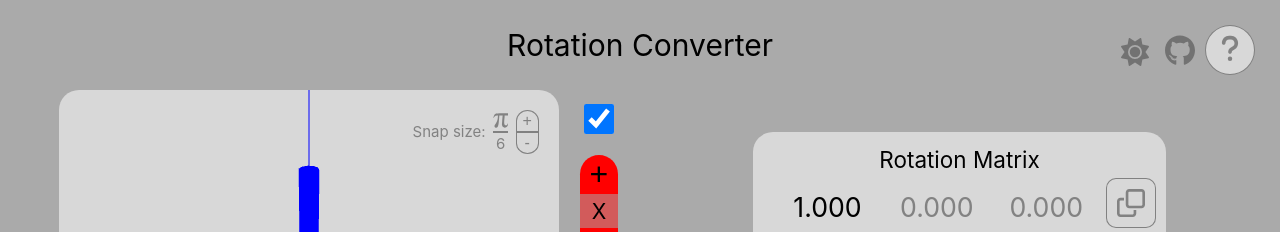
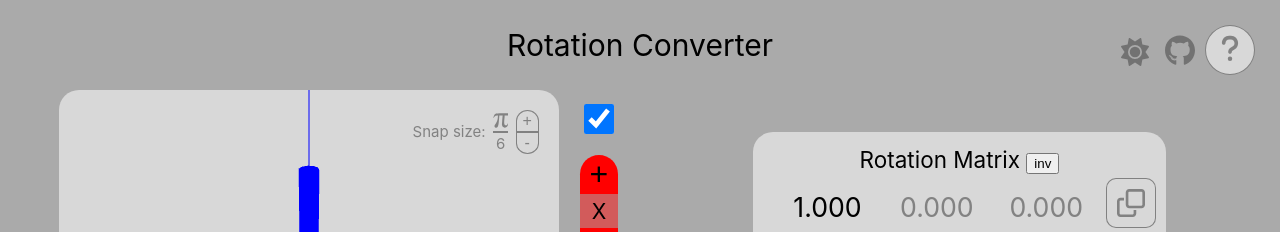
Before and after one commit to Divelix/rotation_converter, a Vue app: page / in a window 1280 px wide. Shown: the top 232 px of the page. Built offline with nearby package versions, Linux system fonts and the light colour scheme.

Commit message:
feat: Added inv button to transpose rotation matrix (need styling)

```diff
--- a/src/components/VisMat.vue
+++ b/src/components/VisMat.vue
@@ -120,11 +120,21 @@ watch(isEditMat, (newIsEditMat) => {
 watch(rotMat, (newRotMat) => {
     updateMatStr(newRotMat)
 })
+
+const invert = () => {
+    const matrix = rotMat.value
+    rotMat.value = [
+        matrix[0], matrix[3], matrix[6],
+        matrix[1], matrix[4], matrix[7],
+        matrix[2], matrix[5], matrix[8]
+    ];
+    isMatApply.value = true
+}
 </script>
 
 <template>
     <div class="rot">
-        <h2>Rotation Matrix</h2>
+        <h2>Rotation Matrix <button @click="invert">inv</button></h2>
         <div class="content" v-if="isEditMat">
             <textarea ref="textarea" v-model="matStr" @focus="($event.target as HTMLTextAreaElement).select()"
                 :class="{ error: isError }"></textarea>
```
